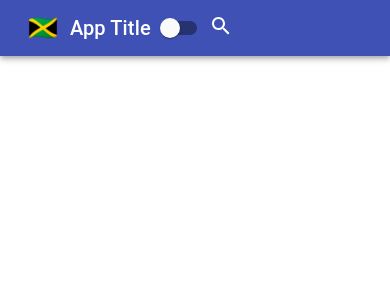
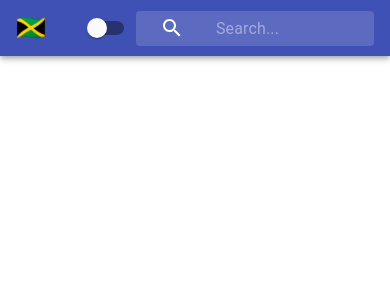
Before and after one commit to lowtrey/react-context-demo, a React (Create React App) app: page / in a window 390 px wide. Shown: the top 300 px of the page. Built offline with nearby package versions, Linux system fonts and the light colour scheme.

Commit message:
Make navbar and search field responsive

```diff
--- a/src/Navbar.js
+++ b/src/Navbar.js
@@ -7,10 +7,7 @@ import InputBase from '@material-ui/core/InputBase';
 import SearchIcon from '@material-ui/icons/Search';
 import Switch from '@material-ui/core/Switch';
 import { withStyles } from '@material-ui/core/styles';
-
-const styles = {
-
-};
+import styles from './styles/NavbarStyles';
 
 class Navbar extends React.Component {
   render() {
@@ -31,6 +28,13 @@ class Navbar extends React.Component {
               <div className={classes.searchIcon}>
                 <SearchIcon />
               </div>
+              <InputBase
+                placeholder='Search...'
+                classes={{
+                  root: classes.inputRoot,
+                  input: classes.inputInput
+                }}
+              />
             </div>
           </Toolbar>
         </AppBar>
--- /dev/null
+++ b/src/styles/NavbarStyles.js
@@ -0,0 +1,63 @@
+import { fade } from '@material-ui/core/styles/colorManipulator';
+
+const styles = theme => ({
+  root: {
+    width: '100%',
+    marginBottom: 0
+  },
+  grow: {
+    flexGrow: 1
+  },
+  menuButton: {
+    marginLeft: -12,
+    marginRight: 20
+  },
+  title: {
+    display: 'none',
+    [theme.breakpoints.up('sm')]: {
+      display: 'block'
+    }
+  },
+  search: {
+    position: 'relative',
+    borderRadius: theme.shape.borderRadius,
+    backgroundColor: fade(theme.palette.common.white, 0.15),
+    '&:hover': {
+      backgroundColor: fade(theme.palette.common.white, 0.25)
+    },
+    marginLeft: 0,
+    width: '100%',
+    [theme.breakpoints.up('sm')]: {
+      marginLeft: theme.spacing.unit,
+      width: 'auto'
+    }
+  },
+  searchIcon: {
+    width: theme.spacing.unit * 9,
+    height: '100%',
+    position: 'absolute',
+    display: 'flex',
+    alignItems: 'center',
+    justifyContent: 'center'
+  },
+  inputRoot: {
+    color: 'inherit',
+    width: '100%'
+  },
+  inputInput: {
+    paddingTop: theme.spacing.unit,
+    paddingRight: theme.spacing.unit,
+    paddingBottom: theme.spacing.unit,
+    paddingLeft: theme.spacing.unit * 10,
+    transition: theme.transitions.create('width'),
+    width: '100%',
+    [theme.breakpoints.up('sm')]: {
+      width: 120,
+      '&:focus': {
+        width: 200
+      }
+    }
+  }
+});
+
+export default styles;
```
